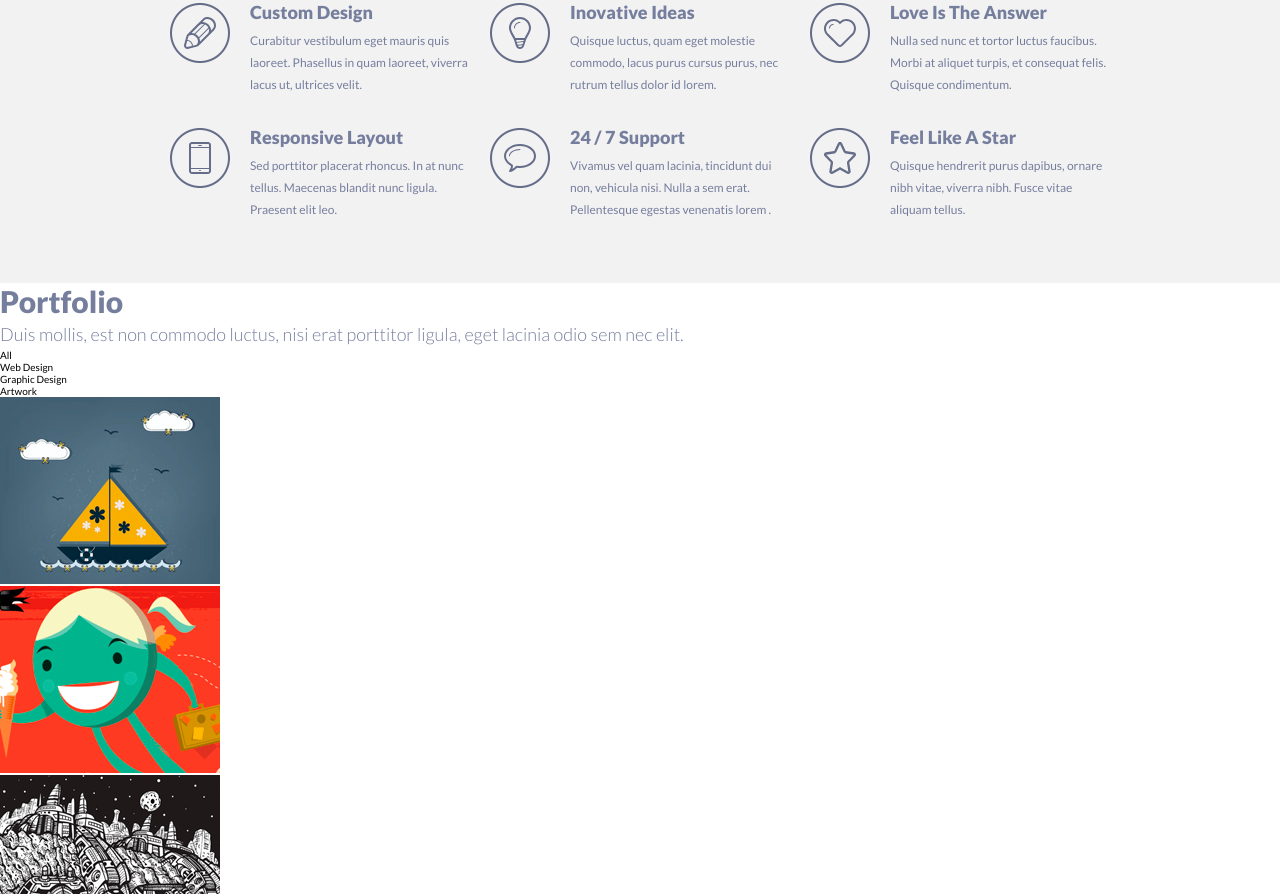
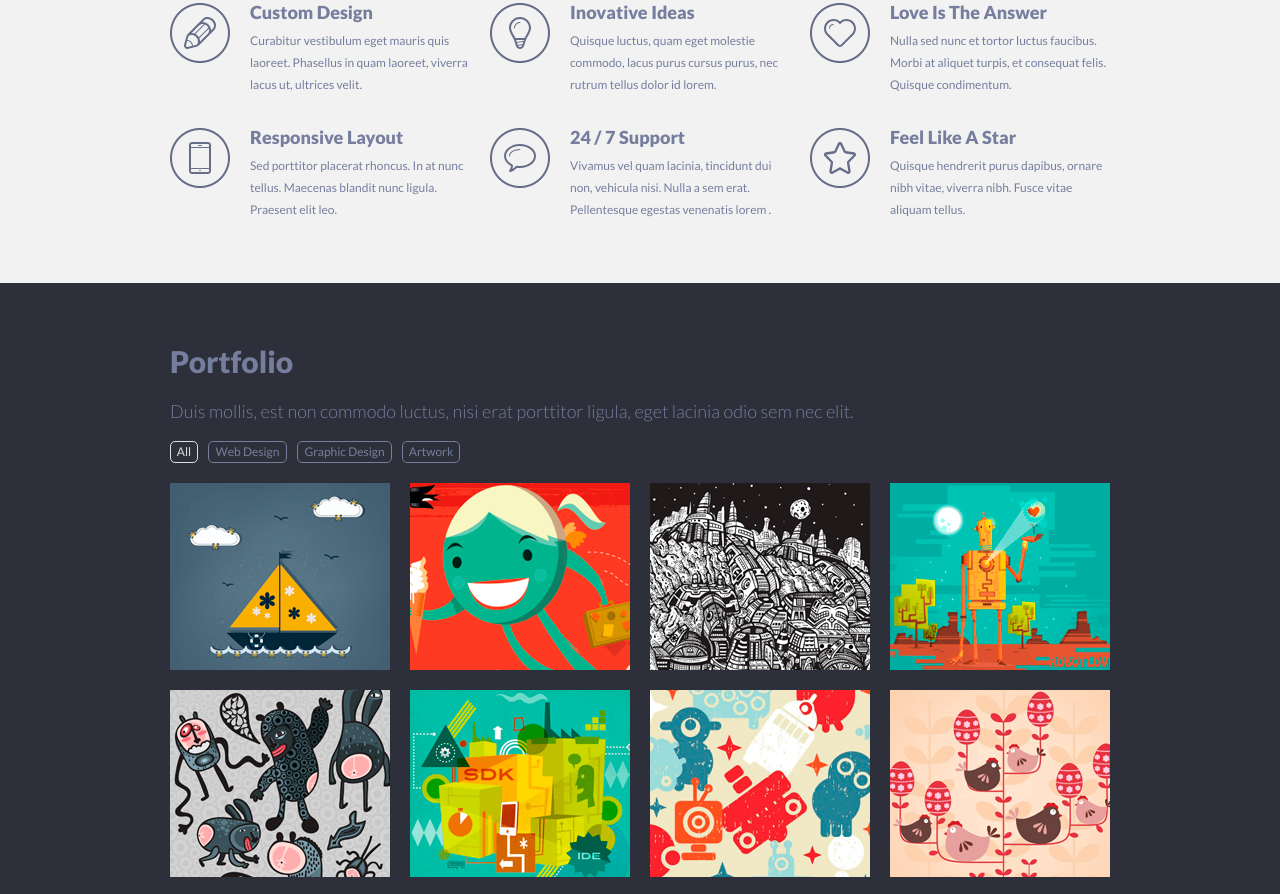
Before and after one commit to rhjje/singolo, a website built with webpack: page src/html/index.html in a window 1280 px wide. Shown: the part 912-1806 px from the top of the page. Built offline with nearby package versions, Linux system fonts and the light colour scheme; files whose address does not match are found by name.

Commit message:
feat: add styles to portfolio

```diff
--- a/src/html/index.html
+++ b/src/html/index.html
@@ -98,7 +98,7 @@
         <div class="description">Duis mollis, est non commodo luctus, nisi erat porttitor ligula,
           eget lacinia odio sem nec elit.</div>
         <div class="portfolio__categories">
-          <div class="portfolio__category">All</div>
+          <div class="portfolio__category portfolio__category_active">All</div>
           <div class="portfolio__category">Web Design</div>
           <div class="portfolio__category">Graphic Design</div>
           <div class="portfolio__category">Artwork</div>
--- /dev/null
+++ b/src/sass/_portfolio.scss
@@ -0,0 +1,72 @@
+$category-active: #DEDEDE;
+
+.portfolio {
+  background-color: $blue;
+}
+
+.portfolio .wrapper {
+  width: 1020px;
+  height: 870px;
+  margin: 0 auto;
+  background-color: $blue;
+  display: grid;
+  grid-template-columns: 40px 1fr 40px;
+  grid-template-rows: 60px 120px 20px 601px 1fr;
+}
+
+.portfolio__header {
+  grid-area: 2 / 2 / span 1 / span 1;
+  display: grid;
+  grid-template-rows: 1fr 45px 22px;
+}
+
+.portfolio__categories {
+  width: 290px;
+  height: 20px;
+  display: grid;
+  grid-template-columns: 28px 10px 79px 10px 95px 10px 58px;
+}
+
+.portfolio__category:first-child {
+  grid-column: 1 / span 1;
+}
+
+.portfolio__category:nth-child(2) {
+  grid-column: 3 / span 1;
+}
+
+.portfolio__category:nth-child(3) {
+  grid-column: 5 / span 1;
+}
+
+.portfolio__category:last-child {
+  grid-column: 7 / span 1;
+}
+
+
+.portfolio__category {
+  font-weight: 400;
+  font-style: normal;
+  font-size: 1.2rem;
+  line-height: 2rem;
+  color: $text;
+  border: 1px solid $text;
+  border-radius: 5px;
+  text-align: center;
+  &:hover {
+    cursor: pointer;
+  }
+}
+
+.portfolio__category_active {
+  color: $category-active;
+  border-color: $category-active;
+}
+
+.portfolio__categories-grid {
+  grid-area: 4 / 2 / span 1 / span 1;
+  display: grid;
+  grid-template-columns: repeat(4, 1fr);
+  grid-template-rows: repeat(3, 187px);
+  gap: 20px;
+}
--- a/src/sass/style.scss
+++ b/src/sass/style.scss
@@ -8,3 +8,4 @@
 @import './header';
 @import './slider';
 @import './our-services';
+@import './portfolio';
```
Also changed, not shown: dist/index.html, dist/style.css.
